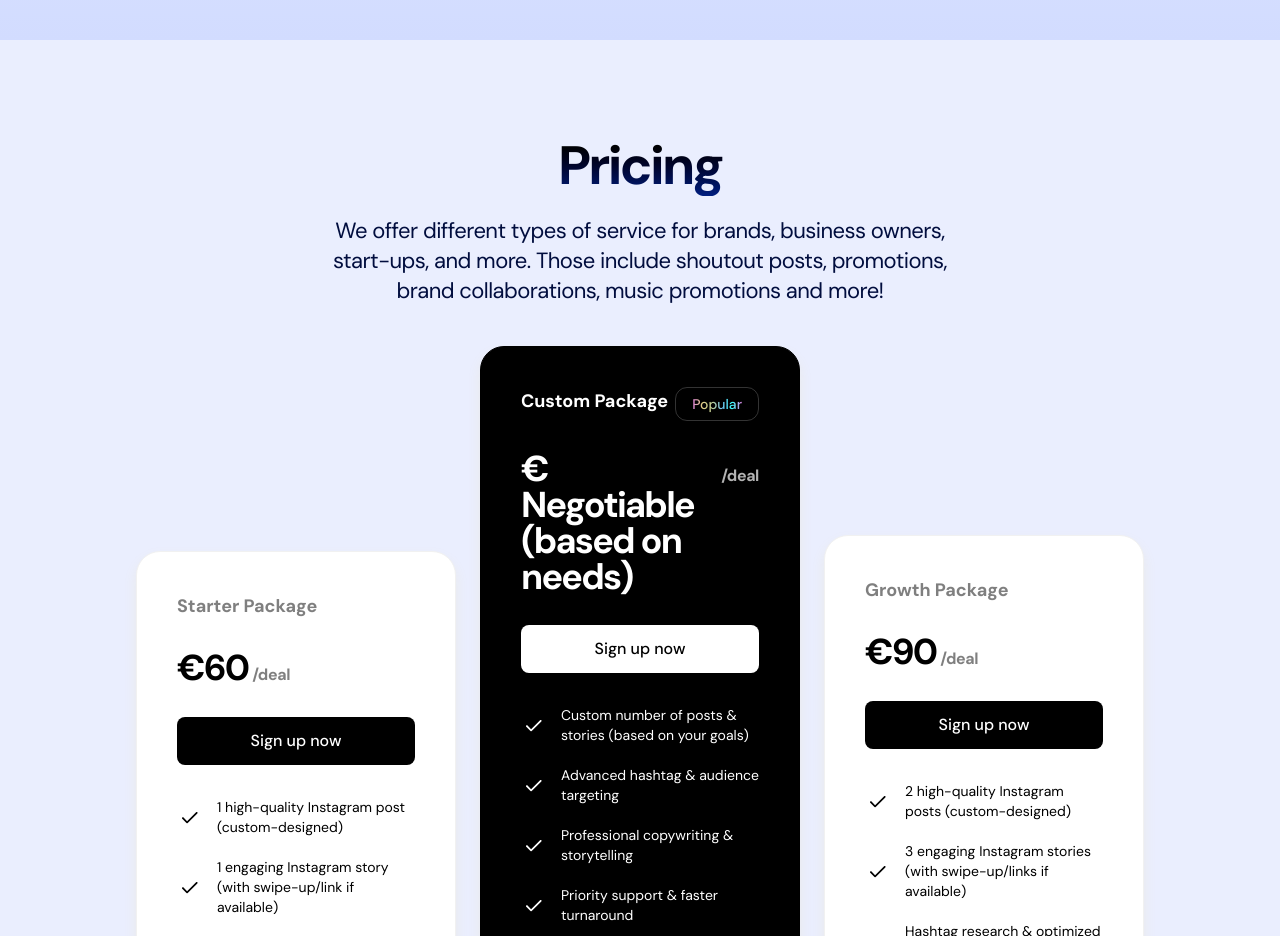
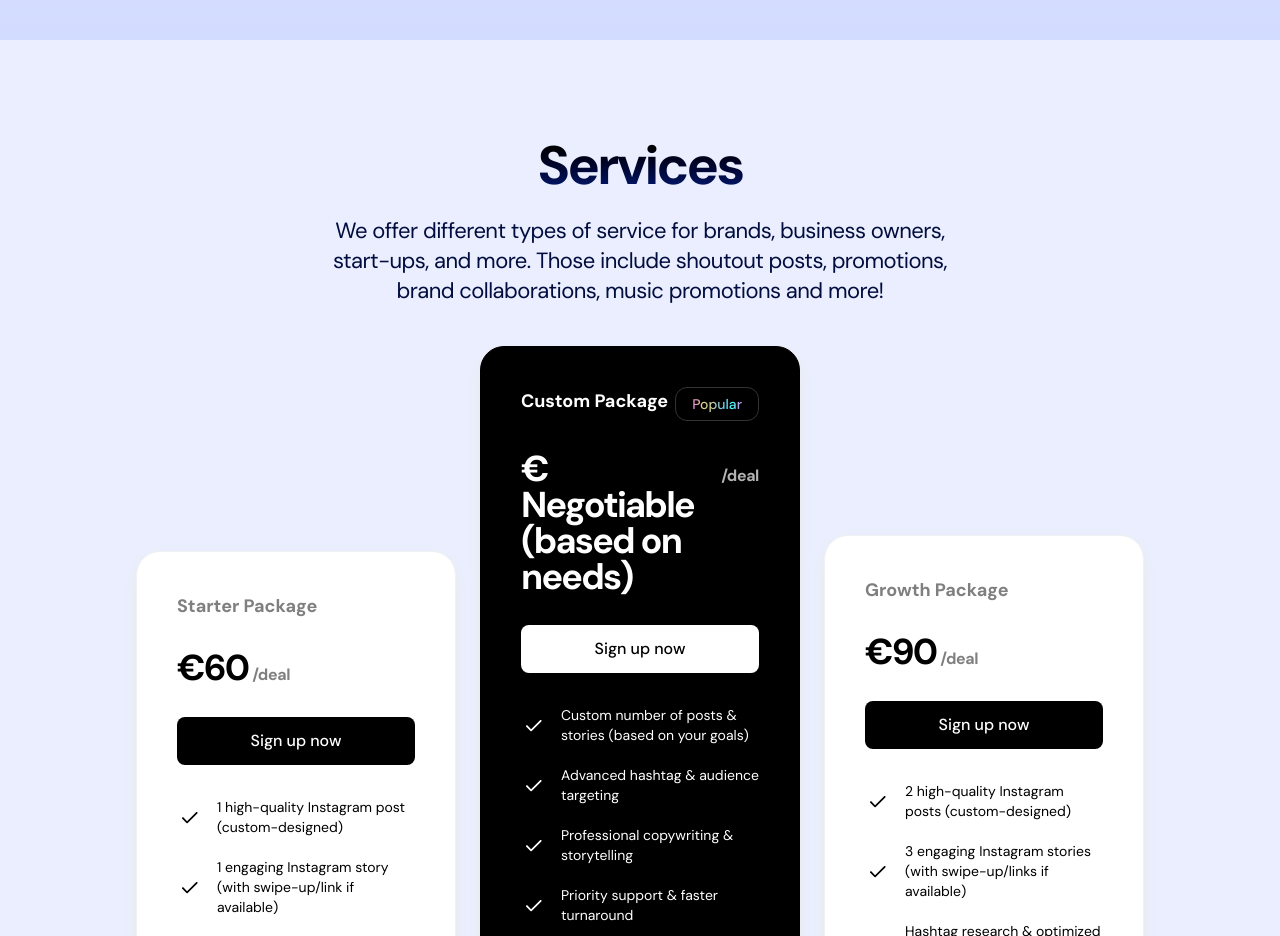
Before and after one commit to nadimmetwalli/theftblcrew-e-website, a Next.js app: page / in a window 1280 px wide. Shown: the part 1940-2876 px from the top of the page. Built offline with nearby package versions, Linux system fonts and the light colour scheme.

Commit message:
Services title update

```diff
--- a/src/sections/Pricing.tsx
+++ b/src/sections/Pricing.tsx
@@ -53,7 +53,7 @@ export const Pricing = () => {
     <section className="py-24">
       <div className="container">
         <div className='section-heading'>
-        <h2 className="section-title">Pricing</h2>
+        <h2 className="section-title">Services</h2>
         <p className="section-description mt-5">
           We offer different types of service for brands, business owners, start-ups, and more.
           Those include shoutout posts, promotions, brand collaborations, music promotions and more!
```
